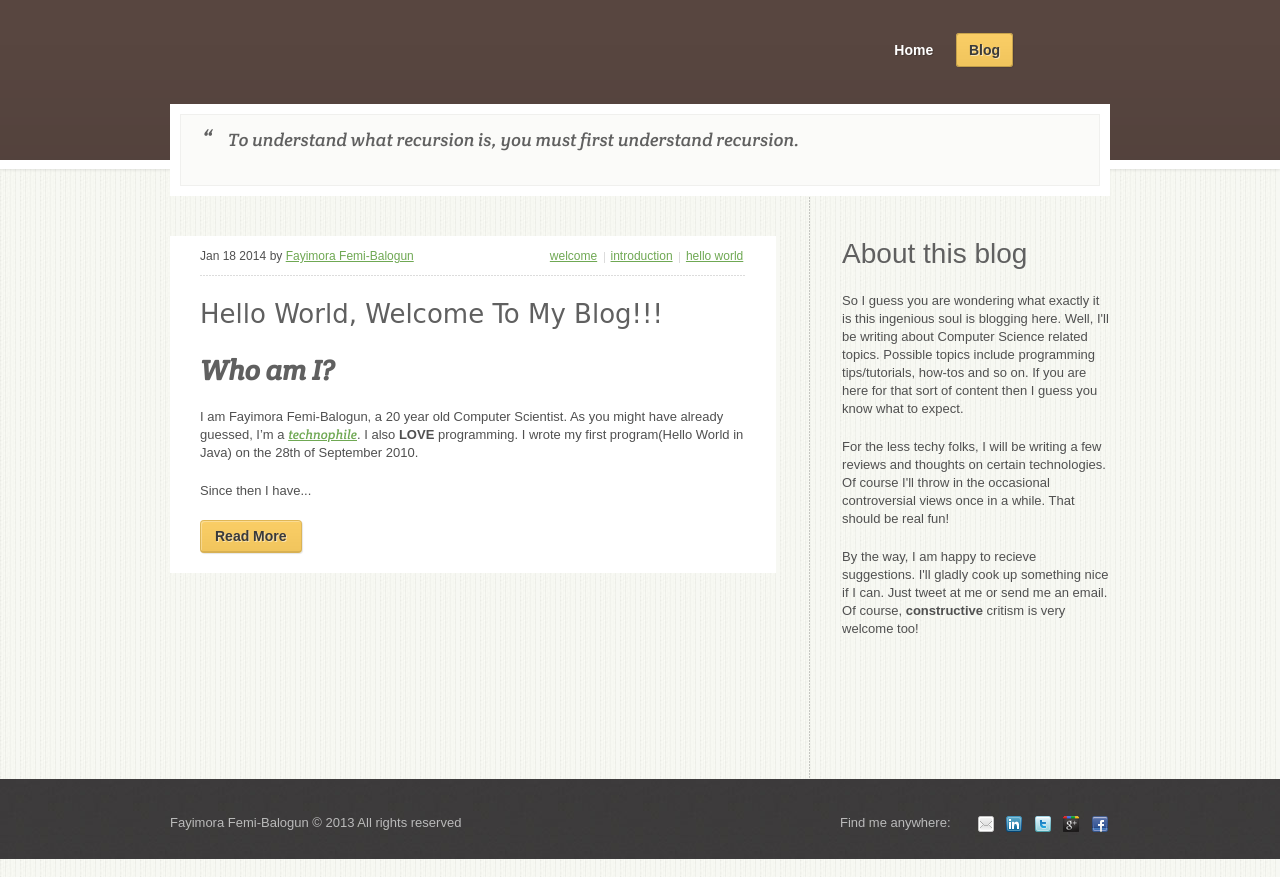
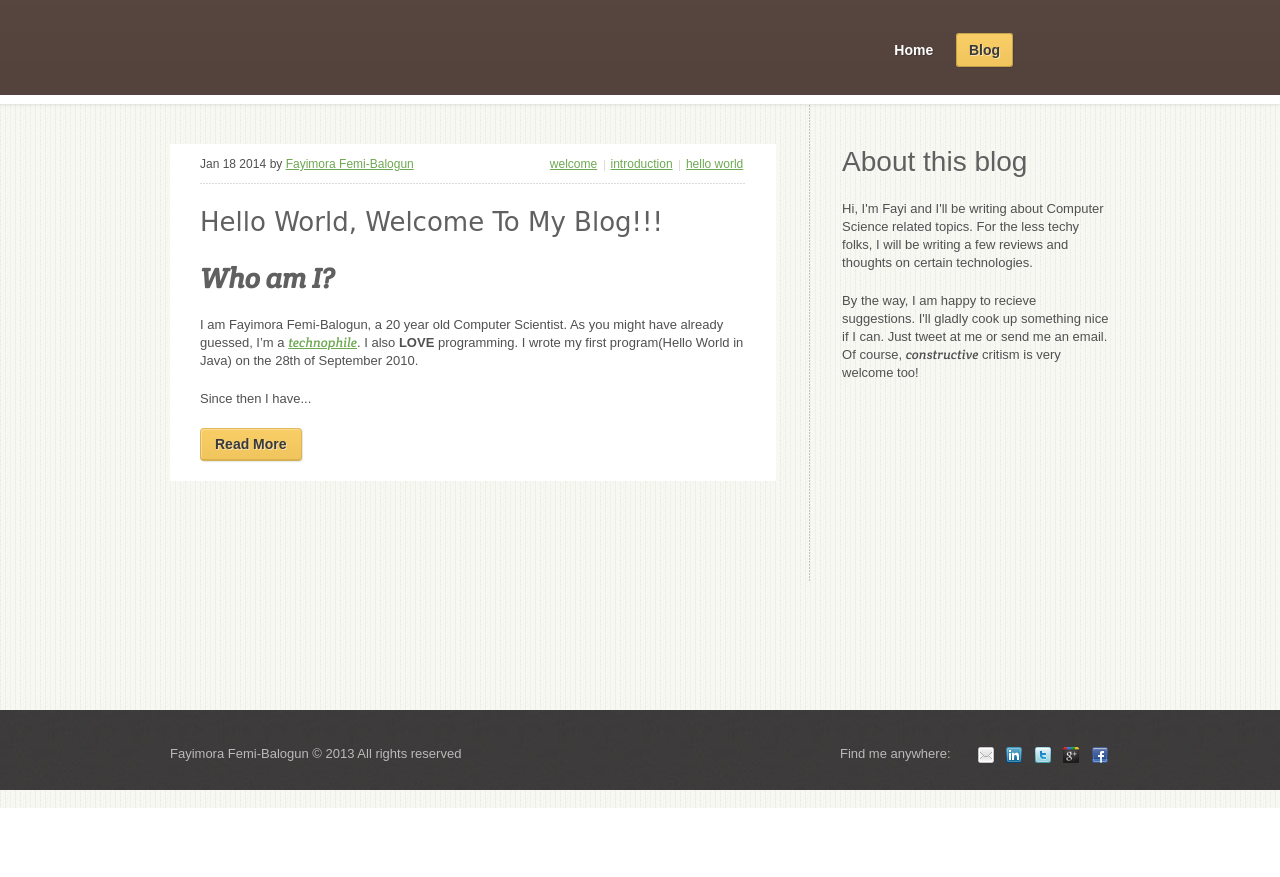
Before and after one commit to fayimora/fayimora.github.io, a plain HTML site: page blog/index.html in a window 1280 px wide. After the commit the page ends 808 px from the top, so only its background shows below. Drawn offline with nearby package versions, Linux system fonts and the light colour scheme; some packages are replaced by stand-ins of ours; a web font is replaced by a local one.

Commit message:
Remove hedline

```diff
--- a/blog/index.html
+++ b/blog/index.html
@@ -52,7 +52,7 @@
 <!-- __________________________________________________ Start Page -->
 <section id="page">
   <div class="container">
-    <header id="header">
+    <header id="header" class="header_small">
   <div class="header_inner">
     <!-- <a class="logo" href="/"><h2>FAYIMORA</h2></a> -->
     <!-- <a class="logo" href="/"><img src="images/llogo.png" alt="" /></a> -->
@@ -61,18 +61,23 @@
         <li><a href="/index.html">Home</a></li>
         <li class="current_page_item"><a href="/blog">Blog</a></li>
       </ul>
+      <select class="resp_navigation">
+        <option value="" selected="selected"> - - Navigate to... - - </option>
+        <option value="/index.html" class="main_item">Home</option>
+        <option value="/blog" class="main_item">Blog</option>
+      </select>
     </nav>
   </div>
 </header>
 
 
     <section id="middle">
-      <div class="headline">
-        <div class="headline_inner">
-          <blockquote>To understand what recursion is, you must first understand recursion.</blockquote>
-          <!-- <h4><em>To understand what recursion is, you must first understand recursion.</em></h4> -->
-        </div>
-      </div>
+      <!-- <div class="headline"> -->
+      <!--   <div class="headline_inner"> -->
+      <!--     <blockquote>To understand what recursion is, you must first understand recursion.</blockquote> -->
+      <!--     <!&#45;&#45; <h4><em>To understand what recursion is, you must first understand recursion.</em></h4> &#45;&#45;> -->
+      <!--   </div> -->
+      <!-- </div> -->
 
       <div class="content_wrap">
   <section id="content">
@@ -115,18 +120,12 @@ wrote my first program(Hello World in Java) on the 28th of September 2010.</p>
     <div class="one_first">
       <aside class="widget widget_text">
         <h3 class="widgettitle">About this blog</h3>
-        <p>So I guess you are wondering what exactly it is this ingenious soul is blogging here.
-        Well, I'll be writing about Computer Science related topics. Possible topics
-        include programming tips/tutorials, how-tos and so on. If you are here for that sort of
-        content then I guess you know what to expect.</p>
+        <p>Hi, I&#39;m Fayi and I&#39;ll be writing about Computer Science related topics. For the less techy folks,
+I will be writing a few reviews and thoughts on certain technologies.</p>
 
-        <p>For the less techy folks, I will be writing a few reviews and thoughts on certain
-        technologies. Of course I'll throw in the occasional controversial views once in a while.
-        That should be real fun!</p>
-
-        <p>By the way, I am happy to recieve suggestions. I'll gladly cook up
-        something nice if I can. Just tweet at me or send me an email. Of course, <strong>constructive</strong>
-        critism is very welcome too!</p>
+<p>By the way, I am happy to recieve suggestions. I&#39;ll gladly cook up something nice if I can. Just
+tweet at me or send me an email. Of course, <em>constructive</em> critism is very welcome
+too!</p>
 
         <!-- <a href="#" class="button"><span>Read More</span></a> -->
       </aside>
```
Also changed, not shown: 404.html (+12 -7 lines), blog/hello-world/index.html (+12 -7 lines), index.html (+12 -7 lines).
